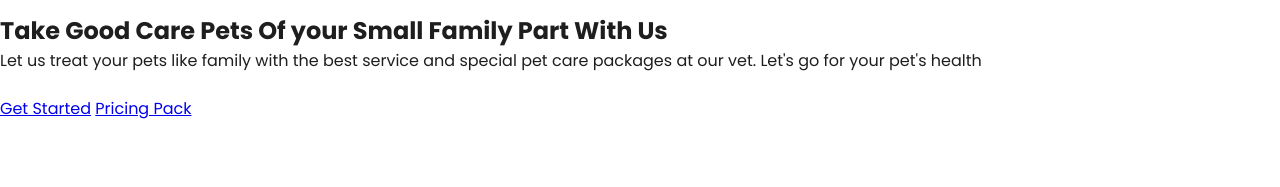
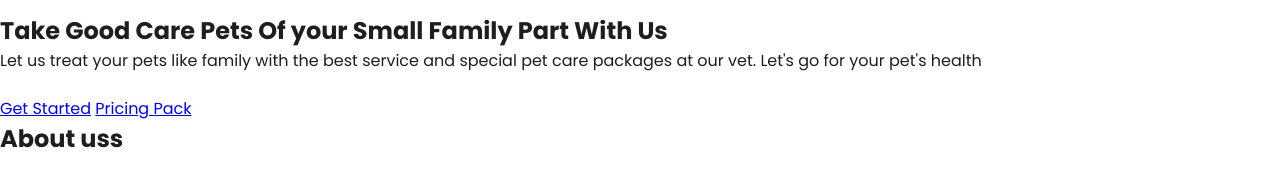
Before and after one commit to IGNEZ01/petspaw, a website built with Vite: page index.html in a window 1280 px wide. Shown: the part 43-230 px from the top of the page. Built offline with nearby package versions, Linux system fonts and the light colour scheme; files whose address does not match are found by name.

Commit message:
add about us title

```diff
--- a/index.html
+++ b/index.html
@@ -42,7 +42,7 @@
     <section id="services">
 
     </section>
-    <section id="about"></section>
+    <section id="about"><h2>About uss</h2></section>
     <section id="plans"></section>
     <section id="reviews "></section>
   </main>
```
